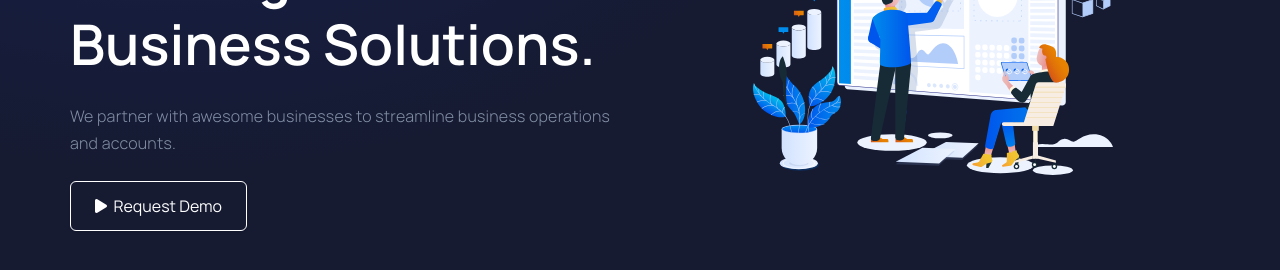
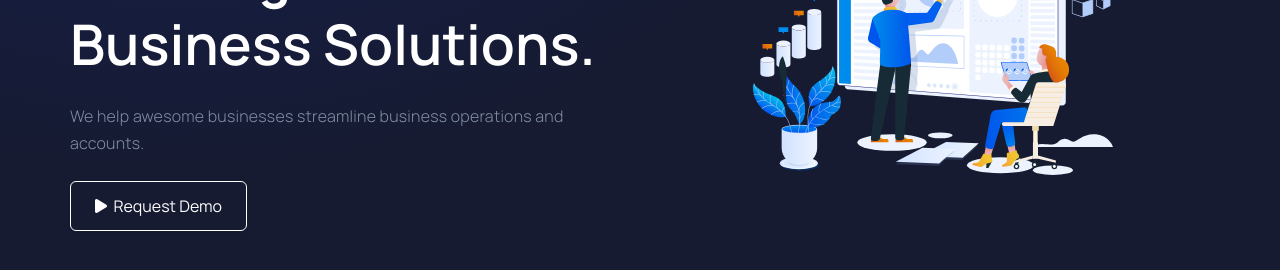
Before and after one commit to s-entialtechnologies/s_ential_technologies, a Jekyll site: the page built from index.html, in a window 1280 px wide. Shown: the part 381-651 px from the top of the page. Built offline with Jekyll 4.4.1, drawn with Linux system fonts in a browser that asks for light colours; nearby versions of some CDN libraries.

Commit message:
Edited website description in the config file and header page

```diff
--- a/_config.yml
+++ b/_config.yml
@@ -21,7 +21,7 @@
 title: S-Ential Technologies
 email: your-email@example.com
 description: >- # this means to ignore newlines until "baseurl:"
-  We partner with awesome businesses to streamline business operations and accounts, cut costs by
+  We help awesome businesses streamline business operations and accounts, cut costs by
   automating routine tasks, improve the efficiency of staff, communicate more
   effectively with customers, suppliers, or partners, develop custom software
   solutions tailored to specific business needs, design and implement responsive
--- a/_includes/header.html
+++ b/_includes/header.html
@@ -56,7 +56,7 @@
     <p class="kicker">Powering SMEs</p>
     <h1 class="jumbo">Crafting Next-Gen <br>Business Solutions.</h1>
 
-    <p id="typing-effect">We partner with awesome businesses to <span id="changing-text"></span><span id="cursor"></span></p>
+    <p id="typing-effect">We help awesome businesses <span id="changing-text"></span><span id="cursor"></span></p>
 
     <a href="/contact" class="btn btn-secondary"><i class="fa-solid fa-play"></i> &nbsp;Request Demo</a>
    </div>
```
